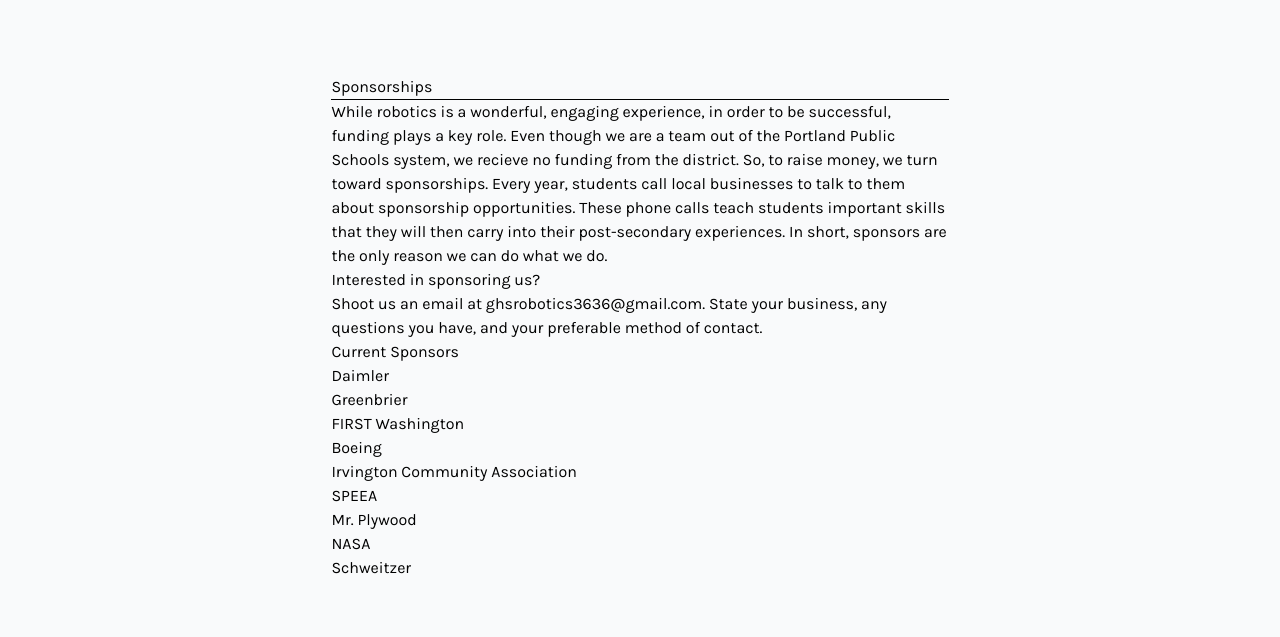
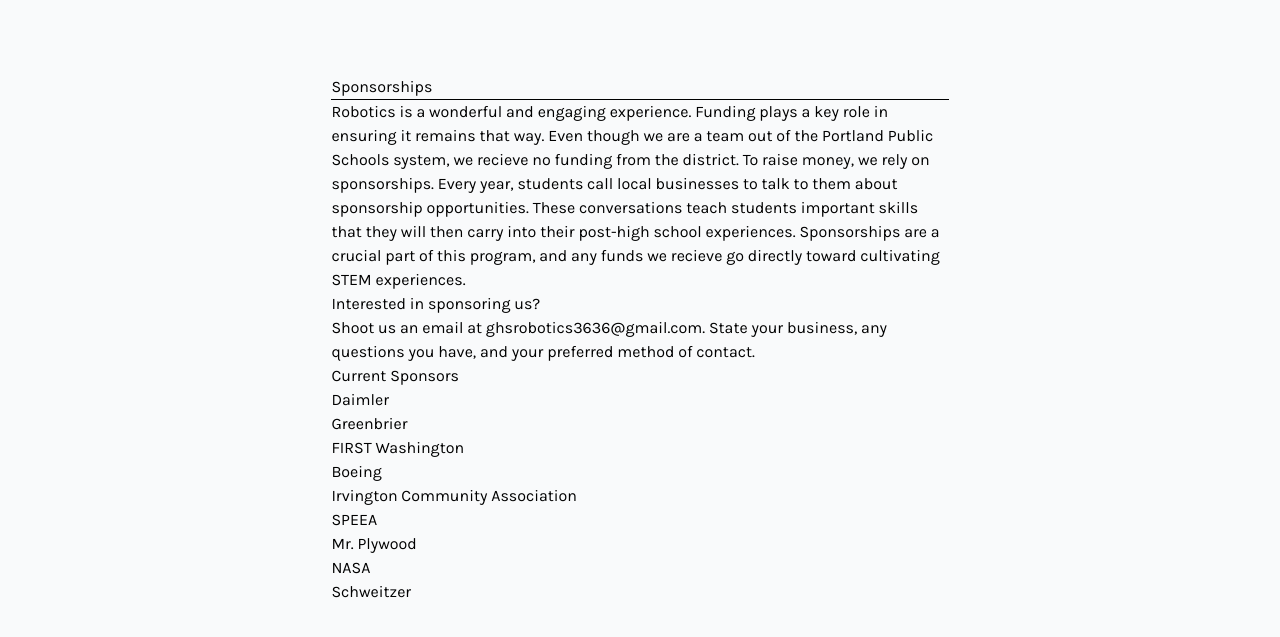
Before and after one commit to FRC3636/website, a Gatsby site: page /sponsors/ in a window 1280 px wide. Shown: the part 53-690 px from the top of the page. Built offline with nearby package versions, Linux system fonts and the light colour scheme; Gatsby itself is replaced by a stand-in of ours; what @tailwindcss/typography would draw is missing.

Commit message:
Update Pages “sponsors”

```diff
--- a/content/pages/sponsors.md
+++ b/content/pages/sponsors.md
@@ -1,11 +1,11 @@
 ---
 title: Sponsorships
 ---
-While robotics is a wonderful, engaging experience, in order to be successful, funding plays a key role. Even though we are a team out of the Portland Public Schools system, we recieve no funding from the district. So, to raise money, we turn toward sponsorships. Every year, students call local businesses to talk to them about sponsorship opportunities. These phone calls teach students important skills that they will then carry into their post-secondary experiences. In short, sponsors are the only reason we can do what we do.
+Robotics is a wonderful and engaging experience. Funding plays a key role in ensuring it remains that way. Even though we are a team out of the Portland Public Schools system, we recieve no funding from the district. To raise money, we rely on sponsorships. Every year, students call local businesses to talk to them about sponsorship opportunities. These conversations teach students important skills that they will then carry into their post-high school experiences. Sponsorships are a crucial part of this program, and any funds we recieve go directly toward cultivating STEM experiences.
 
 ## Interested in sponsoring us?
 
-Shoot us an email at ghsrobotics3636@gmail.com. State your business, any questions you have, and your preferable method of contact.
+Shoot us an email at ghsrobotics3636@gmail.com. State your business, any questions you have, and your preferred method of contact.
 
 ## Current Sponsors
 
```
